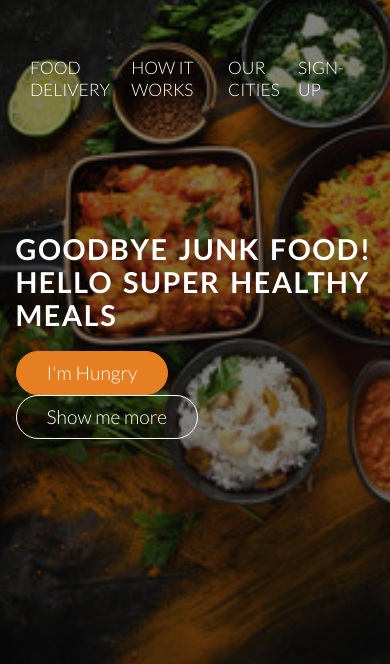
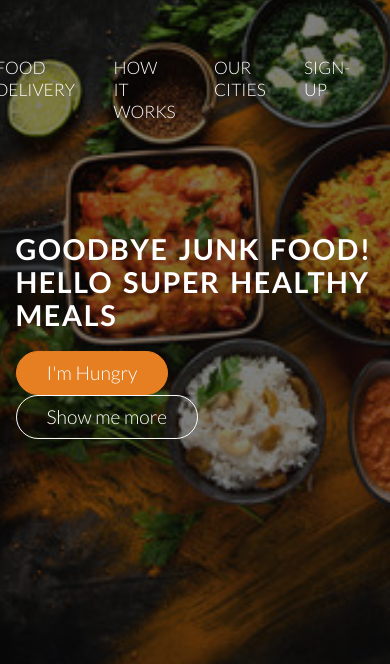
Before and after one commit to vickygit-hub/frontend-restaurant-template, a plain HTML site: page index.html in a window 390 px wide. Shown: the part 180-844 px from the top of the page. Drawn offline with nearby package versions, Linux system fonts and the light colour scheme.

Commit message:
tried 360px resolution update

```diff
--- a/resources/css/queries.css
+++ b/resources/css/queries.css
@@ -21,7 +21,7 @@
     .main-nav {
     display: flex;
     justify-content: space-between;
-    gap: 0rem;
+    gap: 2rem;
     margin-left: 30px;
 }
 
```
